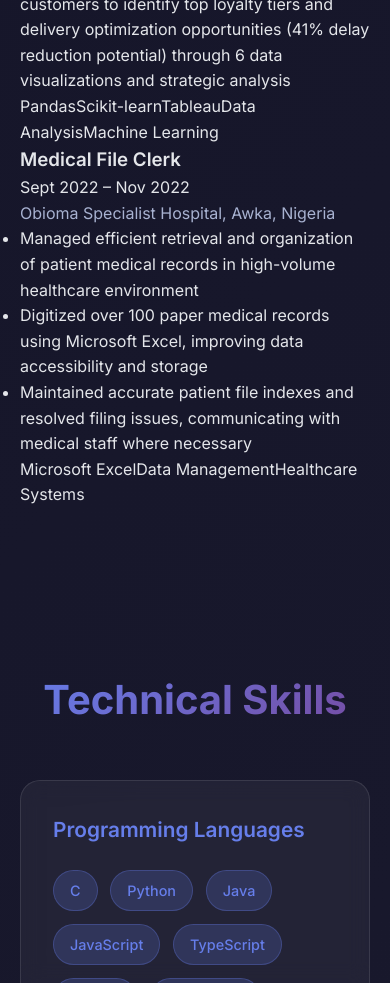
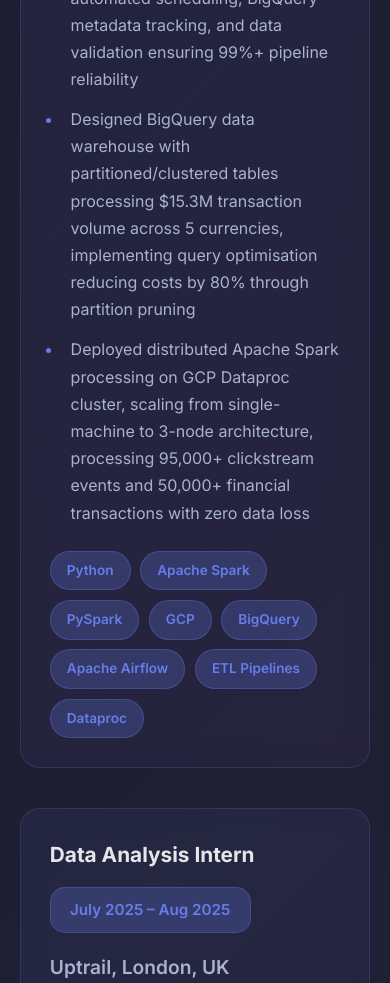
Before and after one commit to Tee-UX19/my-portfolio, a React (Vite) app: page / in a window 390 px wide. Shown: the part 5120-6103 px from the top of the page. Built offline with nearby package versions, Linux system fonts and the light colour scheme.

Commit message:
refactor: update CV details, enhance experience section, and consolidate languages and interests

```diff
--- a/src/App.css
+++ b/src/App.css
@@ -351,7 +351,7 @@ section {
 }
 
 .education-content {
-  max-width: 800px;
+  max-width: 900px;
   margin: 0 auto;
 }
 
@@ -372,6 +372,117 @@ section {
 
 .education-item:last-child {
   margin-bottom: 0;
+}
+
+/* Experience Section - Enhanced */
+.experience {
+  background: rgba(255, 255, 255, 0.03);
+}
+
+.experience-content {
+  max-width: 900px;
+  margin: 0 auto;
+}
+
+.experience-item {
+  background: linear-gradient(
+    135deg,
+    rgba(102, 126, 234, 0.08) 0%,
+    rgba(118, 75, 162, 0.08) 100%
+  );
+  padding: 2.5rem;
+  border-radius: 20px;
+  -webkit-backdrop-filter: blur(10px);
+  backdrop-filter: blur(10px);
+  border: 1px solid rgba(102, 126, 234, 0.2);
+  transition: all 0.3s ease;
+  margin-bottom: 2.5rem;
+}
+
+.experience-item:hover {
+  transform: translateY(-8px);
+  border-color: rgba(102, 126, 234, 0.4);
+  box-shadow: 0 20px 40px rgba(102, 126, 234, 0.15);
+}
+
+.experience-item:last-child {
+  margin-bottom: 0;
+}
+
+.experience-header {
+  display: flex;
+  justify-content: space-between;
+  align-items: center;
+  margin-bottom: 1.2rem;
+  flex-wrap: wrap;
+  gap: 1rem;
+}
+
+.experience-header h3 {
+  font-size: 1.6rem;
+  color: #e4e6ea;
+  margin: 0;
+  font-weight: 700;
+}
+
+.experience-period {
+  color: #667eea;
+  font-weight: 600;
+  background: rgba(102, 126, 234, 0.25);
+  padding: 0.6rem 1.2rem;
+  border-radius: 15px;
+  font-size: 0.95rem;
+  border: 1px solid rgba(102, 126, 234, 0.3);
+}
+
+.experience-company {
+  font-size: 1.2rem;
+  color: #a8b2d1;
+  margin-bottom: 1.2rem;
+  font-weight: 600;
+}
+
+.experience-achievements {
+  margin: 0 0 1.5rem 1.2rem;
+  padding: 0;
+}
+
+.experience-achievements li {
+  color: #a8b2d1;
+  margin-bottom: 0.8rem;
+  line-height: 1.7;
+  position: relative;
+  padding-left: 0.5rem;
+}
+
+.experience-achievements li:last-child {
+  margin-bottom: 0;
+}
+
+.experience-achievements li::marker {
+  color: #667eea;
+}
+
+.experience-tech {
+  display: flex;
+  flex-wrap: wrap;
+  gap: 0.6rem;
+}
+
+.tech-tag {
+  background: rgba(102, 126, 234, 0.25);
+  color: #667eea;
+  padding: 0.5rem 1rem;
+  border-radius: 20px;
+  font-size: 0.85rem;
+  font-weight: 600;
+  border: 1px solid rgba(102, 126, 234, 0.3);
+  transition: all 0.3s ease;
+}
+
+.tech-tag:hover {
+  background: rgba(102, 126, 234, 0.35);
+  transform: translateY(-2px);
 }
 
 .education-header {
@@ -503,127 +614,52 @@ section {
   transform: translateY(-2px);
 }
 
-/* Languages Section */
-.languages {
-  background: rgba(255, 255, 255, 0.03);
+/* Languages & Interests Compact Section */
+.languages-interests-compact {
+  background: rgba(255, 255, 255, 0.02);
+  padding: 3rem 0;
 }
 
-.languages-grid {
+.compact-grid {
   display: grid;
-  grid-template-columns: repeat(auto-fit, minmax(300px, 1fr));
-  gap: 2rem;
-  margin-top: 2rem;
+  grid-template-columns: 1fr 1fr;
+  gap: 3rem;
+  max-width: 900px;
+  margin: 0 auto;
 }
 
-.language-item {
+.compact-item {
   background: rgba(255, 255, 255, 0.05);
-  padding: 2rem;
-  border-radius: 20px;
-  -webkit-backdrop-filter: blur(10px);
-  backdrop-filter: blur(10px);
-  border: 1px solid rgba(255, 255, 255, 0.1);
-  transition: transform 0.3s ease;
-}
-
-.language-item:hover {
-  transform: translateY(-5px);
-}
-
-.language-header {
-  display: flex;
-  justify-content: space-between;
-  align-items: center;
-  margin-bottom: 1rem;
-}
-
-.language-header h3 {
-  font-size: 1.4rem;
-  color: #e4e6ea;
-  margin: 0;
-}
-
-.language-level {
-  padding: 0.5rem 1rem;
+  padding: 1.5rem 2rem;
   border-radius: 15px;
-  font-size: 0.85rem;
-  font-weight: 600;
-}
-
-.language-level.fluent {
-  background: rgba(46, 213, 115, 0.2);
-  color: #2ed573;
-  border: 1px solid rgba(46, 213, 115, 0.3);
-}
-
-.language-level.basic {
-  background: rgba(255, 184, 77, 0.2);
-  color: #ffb84d;
-  border: 1px solid rgba(255, 184, 77, 0.3);
-}
-
-.language-level.learning {
-  background: rgba(102, 126, 234, 0.2);
-  color: #667eea;
-  border: 1px solid rgba(102, 126, 234, 0.3);
-}
-
-.language-details p {
-  color: #a0a0a0;
-  font-size: 0.95rem;
-  margin: 0;
-}
-
-/* Interests Section */
-.interests {
-  background: rgba(255, 255, 255, 0.02);
-}
-
-.interests-grid {
-  display: grid;
-  grid-template-columns: repeat(auto-fit, minmax(280px, 1fr));
-  gap: 2rem;
-  margin-top: 2rem;
-}
-
-.interest-item {
-  background: rgba(255, 255, 255, 0.05);
-  padding: 2rem;
-  border-radius: 20px;
   -webkit-backdrop-filter: blur(10px);
   backdrop-filter: blur(10px);
   border: 1px solid rgba(255, 255, 255, 0.1);
   transition: all 0.3s ease;
-  text-align: center;
 }
 
-.interest-item:hover {
-  transform: translateY(-10px);
-  box-shadow: 0 15px 30px rgba(0, 0, 0, 0.2);
+.compact-item:hover {
+  transform: translateY(-3px);
+  border-color: rgba(102, 126, 234, 0.3);
 }
 
-.interest-icon {
-  font-size: 3rem;
-  margin-bottom: 1rem;
-  filter: grayscale(0.3);
-  transition: all 0.3s ease;
+.compact-title {
+  font-size: 1.1rem;
+  color: #667eea;
+  margin-bottom: 0.8rem;
+  font-weight: 600;
 }
 
-.interest-item:hover .interest-icon {
-  filter: grayscale(0);
-  transform: scale(1.1);
+.compact-content {
+  color: #a8b2d1;
+  font-size: 1rem;
+  line-height: 1.8;
+  margin: 0;
 }
 
-.interest-item h3 {
-  font-size: 1.3rem;
+.highlight-text {
   color: #e4e6ea;
-  margin-bottom: 1rem;
-}
-
-.interest-item p {
-  color: #a0a0a0;
-  font-size: 0.95rem;
-  line-height: 1.6;
-  margin: 0;
+  font-weight: 600;
 }
 
 /* Projects Section */
@@ -908,31 +944,36 @@ section {
     grid-template-columns: 1fr;
   }
 
-  .languages-grid {
+  .compact-grid {
     grid-template-columns: 1fr;
+    gap: 1.5rem;
   }
 
-  .interests-grid {
-    grid-template-columns: 1fr;
-  }
-
-  .language-header {
-    flex-direction: column;
-    align-items: flex-start;
-    gap: 0.5rem;
+  .compact-item {
+    padding: 1.2rem 1.5rem;
   }
 
   .projects-grid {
     grid-template-columns: 1fr;
   }
 
-  .education-header {
+  .education-header,
+  .experience-header {
     flex-direction: column;
     align-items: flex-start;
     text-align: left;
   }
 
-  .education-header h3 {
+  .education-header h3,
+  .experience-header h3 {
     font-size: 1.3rem;
   }
+
+  .experience-item {
+    padding: 1.8rem;
+  }
+
+  .experience-achievements {
+    margin-left: 0.8rem;
+  }
 }
--- a/src/App.jsx
+++ b/src/App.jsx
@@ -20,7 +20,6 @@ function App() {
         "experience",
         "skills",
         "languages",
-        "interests",
         "achievements",
         "projects",
         "contact",
@@ -118,24 +117,6 @@ function App() {
                 className={activeSection === "skills" ? "active" : ""}
               >
                 Skills
-              </a>
-            </li>
-            <li>
-              <a
-                href="#languages"
-                onClick={() => scrollToSection("languages")}
-                className={activeSection === "languages" ? "active" : ""}
-              >
-                Languages
-              </a>
-            </li>
-            <li>
-              <a
-                href="#interests"
-                onClick={() => scrollToSection("interests")}
-                className={activeSection === "interests" ? "active" : ""}
-              >
-                Interests
               </a>
             </li>
             <li>
@@ -354,57 +335,63 @@ function App() {
           <div className="experience-content">
             <div className="experience-item">
               <div className="experience-header">
-                <h3>Data Analysis Intern/Trainee</h3>
+                <h3>Data Engineering Intern</h3>
+                <span className="experience-period">Sept 2025 – Oct 2025</span>
+              </div>
+              <div className="experience-details">
+                <p className="experience-company">London Success Academy, London, UK</p>
+                <ul className="experience-achievements">
+                  <li>
+                    Built enterprise-scale ETL pipeline processing 300,000+ records using Python, Apache Spark, and GCP, achieving 80% storage optimisation through Parquet format with real-time API integration
+                  </li>
+                  <li>
+                    Orchestrated production data workflows using Apache Airflow on Google Cloud Composer with automated scheduling, BigQuery metadata tracking, and data validation ensuring 99%+ pipeline reliability
+                  </li>
+                  <li>
+                    Designed BigQuery data warehouse with partitioned/clustered tables processing $15.3M transaction volume across 5 currencies, implementing query optimisation reducing costs by 80% through partition pruning
+                  </li>
+                  <li>
+                    Deployed distributed Apache Spark processing on GCP Dataproc cluster, scaling from single-machine to 3-node architecture, processing 95,000+ clickstream events and 50,000+ financial transactions with zero data loss
+                  </li>
+                </ul>
+                <div className="experience-tech">
+                  <span className="tech-tag">Python</span>
+                  <span className="tech-tag">Apache Spark</span>
+                  <span className="tech-tag">PySpark</span>
+                  <span className="tech-tag">GCP</span>
+                  <span className="tech-tag">BigQuery</span>
+                  <span className="tech-tag">Apache Airflow</span>
+                  <span className="tech-tag">ETL Pipelines</span>
+                  <span className="tech-tag">Dataproc</span>
+                </div>
+              </div>
+            </div>
+
+            <div className="experience-item">
+              <div className="experience-header">
+                <h3>Data Analysis Intern</h3>
                 <span className="experience-period">July 2025 – Aug 2025</span>
               </div>
               <div className="experience-details">
                 <p className="experience-company">Uptrail, London, UK</p>
                 <ul className="experience-achievements">
                   <li>
-                    Cleaned and analyzed over 300 customer sign-ups and 120+ support tickets using Pandas, uncovering acquisition trends, regional gaps, and plan preferences to inform targeted marketing strategies for SaaS and e-commerce clients
+                    Cleaned and analysed 2,992 sales records across 499 customers to identify top loyalty tiers and delivery optimisation opportunities (41% delay reduction potential) through 6 data visualisations and strategic analysis
                   </li>
                   <li>
-                    Built Scikit-learn logistic regression model on 1,494 streaming customers achieving 76.6% accuracy, identifying mobile usage and geographic patterns as key churn drivers for targeted retention strategies
+                    Developed Scikit-learn logistic regression model on 1,494 streaming customers achieving 76.6% accuracy, identifying mobile usage and geographic patterns as key churn drivers for targeted retention strategies
                   </li>
                   <li>
-                    Designed interactive Tableau dashboard integrating 3 datasets (15,822 records) with 6 calculated KPIs, enabling executive strategic planning through geographic mapping and customer segmentation analysis
-                  </li>
-                  <li>
-                    Analyzed 2,992 sales records across 499 customers to identify top loyalty tiers and delivery optimization opportunities (41% delay reduction potential) through 6 data visualizations and strategic analysis
+                    Created interactive Tableau dashboard integrating 3 datasets (15,822 records) with 6 calculated KPIs, enabling executive strategic planning through geographic mapping and customer segmentation analysis
                   </li>
                 </ul>
                 <div className="experience-tech">
+                  <span className="tech-tag">Python</span>
                   <span className="tech-tag">Pandas</span>
                   <span className="tech-tag">Scikit-learn</span>
                   <span className="tech-tag">Tableau</span>
                   <span className="tech-tag">Data Analysis</span>
                   <span className="tech-tag">Machine Learning</span>
-                </div>
-              </div>
-            </div>
-
-            <div className="experience-item">
-              <div className="experience-header">
-                <h3>Medical File Clerk</h3>
-                <span className="experience-period">Sept 2022 – Nov 2022</span>
-              </div>
-              <div className="experience-details">
-                <p className="experience-company">Obioma Specialist Hospital, Awka, Nigeria</p>
-                <ul className="experience-achievements">
-                  <li>
-                    Managed efficient retrieval and organization of patient medical records in high-volume healthcare environment
-                  </li>
-                  <li>
-                    Digitized over 100 paper medical records using Microsoft Excel, improving data accessibility and storage
-                  </li>
-                  <li>
-                    Maintained accurate patient file indexes and resolved filing issues, communicating with medical staff where necessary
-                  </li>
-                </ul>
-                <div className="experience-tech">
-                  <span className="tech-tag">Microsoft Excel</span>
-                  <span className="tech-tag">Data Management</span>
-                  <span className="tech-tag">Healthcare Systems</span>
                 </div>
               </div>
             </div>
@@ -420,134 +407,75 @@ function App() {
             <div className="skill-category">
               <h3>Programming Languages</h3>
               <div className="skill-items">
-                <span className="skill-tag">C</span>
                 <span className="skill-tag">Python</span>
+                <span className="skill-tag">SQL</span>
                 <span className="skill-tag">Java</span>
                 <span className="skill-tag">JavaScript</span>
                 <span className="skill-tag">TypeScript</span>
+                <span className="skill-tag">C</span>
                 <span className="skill-tag">Haskell</span>
                 <span className="skill-tag">PowerShell</span>
               </div>
             </div>
             <div className="skill-category">
-              <h3>Frameworks & Libraries</h3>
+              <h3>Data Engineering & ML</h3>
+              <div className="skill-items">
+                <span className="skill-tag">PySpark</span>
+                <span className="skill-tag">Apache Spark</span>
+                <span className="skill-tag">Pandas</span>
+                <span className="skill-tag">NumPy</span>
+                <span className="skill-tag">Scikit-learn</span>
+                <span className="skill-tag">Tableau</span>
+                <span className="skill-tag">ETL Pipelines</span>
+              </div>
+            </div>
+            <div className="skill-category">
+              <h3>Web Technologies</h3>
               <div className="skill-items">
                 <span className="skill-tag">React</span>
                 <span className="skill-tag">Angular</span>
                 <span className="skill-tag">Spring Boot</span>
-                <span className="skill-tag">JHipster</span>
+                <span className="skill-tag">HTML/CSS</span>
+                <span className="skill-tag">Bootstrap</span>
+                <span className="skill-tag">Express.js</span>
+                <span className="skill-tag">Node.js</span>
+                <span className="skill-tag">REST APIs</span>
               </div>
             </div>
             <div className="skill-category">
-              <h3>Data Analysis & ML</h3>
+              <h3>Cloud & Databases</h3>
               <div className="skill-items">
-                <span className="skill-tag">Pandas</span>
-                <span className="skill-tag">Scikit-learn</span>
-                <span className="skill-tag">PyTorch</span>
-                <span className="skill-tag">Tableau</span>
-                <span className="skill-tag">Data Visualization</span>
-                <span className="skill-tag">Predictive Modeling</span>
-              </div>
-            </div>
-            <div className="skill-category">
-              <h3>Tools & Software</h3>
-              <div className="skill-items">
-                <span className="skill-tag">GitHub</span>
-                <span className="skill-tag">Git</span>
-                <span className="skill-tag">GitLab</span>
-                <span className="skill-tag">VS Code</span>
-                <span className="skill-tag">Docker</span>
-                <span className="skill-tag">Azure</span>
-                <span className="skill-tag">Vercel</span>
-                <span className="skill-tag">WSL</span>
-                <span className="skill-tag">DevTools</span>
-                <span className="skill-tag">MS Office</span>
-              </div>
-            </div>
-            <div className="skill-category">
-              <h3>Databases & Cloud</h3>
-              <div className="skill-items">
-                <span className="skill-tag">PostgreSQL</span>
+                <span className="skill-tag">BigQuery</span>
+                <span className="skill-tag">Apache Airflow</span>
+                <span className="skill-tag">GCP</span>
+                <span className="skill-tag">AWS</span>
                 <span className="skill-tag">Azure</span>
                 <span className="skill-tag">Docker</span>
+                <span className="skill-tag">PostgreSQL</span>
+                <span className="skill-tag">GitHub</span>
               </div>
             </div>
           </div>
         </div>
       </section>
 
-      {/* Languages Section */}
-      <section id="languages" className="languages">
+      {/* Languages & Interests Section - Combined */}
+      <section id="languages" className="languages-interests-compact">
         <div className="container">
-          <h2 className="section-title">Languages</h2>
-          <div className="languages-grid">
-            <div className="language-item">
-              <div className="language-header">
-                <h3>English</h3>
-                <span className="language-level fluent">Fluent</span>
-              </div>
-              <div className="language-details">
-                <p>IELTS: 8/9 • Professional proficiency</p>
-              </div>
-            </div>
-            <div className="language-item">
-              <div className="language-header">
-                <h3>Igbo</h3>
-                <span className="language-level basic">Basic</span>
-              </div>
-              <div className="language-details">
-                <p>Conversational level</p>
-              </div>
-            </div>
-            <div className="language-item">
-              <div className="language-header">
-                <h3>Spanish</h3>
-                <span className="language-level learning">Learning</span>
-              </div>
-              <div className="language-details">
-                <p>Basic level • Currently improving</p>
-              </div>
-            </div>
-          </div>
-        </div>
-      </section>
-
-      {/* Interests Section */}
-      <section id="interests" className="interests">
-        <div className="container">
-          <h2 className="section-title">Interests & Hobbies</h2>
-          <div className="interests-grid">
-            <div className="interest-item">
-              <div className="interest-icon">⚽</div>
-              <h3>Football</h3>
-              <p>Passionate about the sport, both playing and following</p>
-            </div>
-            <div className="interest-item">
-              <div className="interest-icon">🎵</div>
-              <h3>Singing</h3>
-              <p>Musical expression and performance</p>
-            </div>
-            <div className="interest-item">
-              <div className="interest-icon">🌍</div>
-              <h3>Language Learning</h3>
-              <p>Currently learning Spanish and improving linguistic skills</p>
-            </div>
-            <div className="interest-item">
-              <div className="interest-icon">🧠</div>
-              <h3>Psychology</h3>
-              <p>Understanding human behavior and cognitive processes</p>
-            </div>
-            <div className="interest-item">
-              <div className="interest-icon">🤖</div>
-              <h3>AI/ML</h3>
-              <p>
-                Exploring artificial intelligence and machine learning concepts
+          <div className="compact-grid">
+            <div className="compact-item">
+              <h3 className="compact-title">Languages</h3>
+              <p className="compact-content">
+                <span className="highlight-text">English</span> (C1 - IELTS 8/9) •
+                <span className="highlight-text"> Igbo</span> (Native) •
+                <span className="highlight-text"> Spanish</span> (A1)
               </p>
             </div>
-            <div className="interest-item">
-              <div className="interest-icon">📱</div>
-              <h3>App Development</h3>
-              <p>Building applications and exploring new technologies</p>
+            <div className="compact-item">
+              <h3 className="compact-title">Interests</h3>
+              <p className="compact-content">
+                Football • AI/ML • App Development • Language Learning
+              </p>
             </div>
           </div>
         </div>
```
Also changed, not shown: 2 other files (tests, documents, lock files or other folders).
